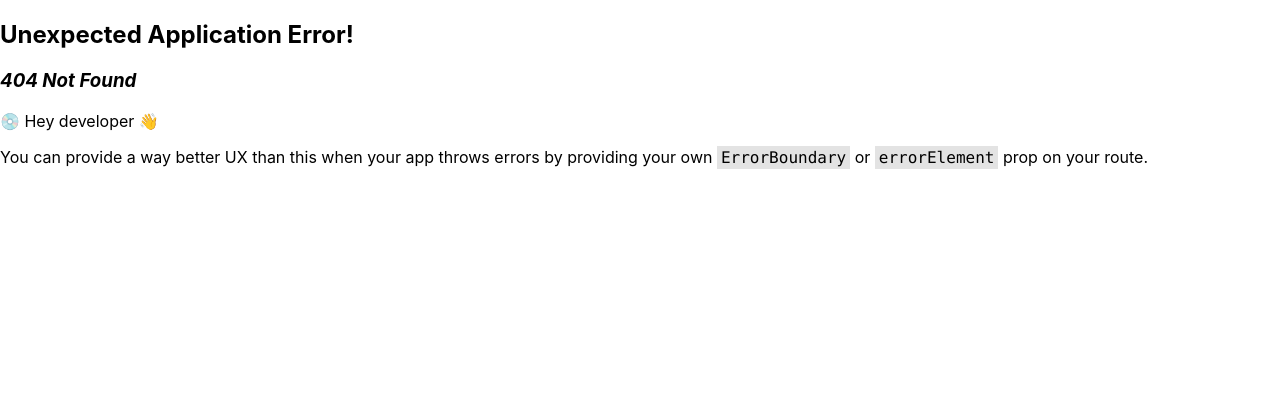
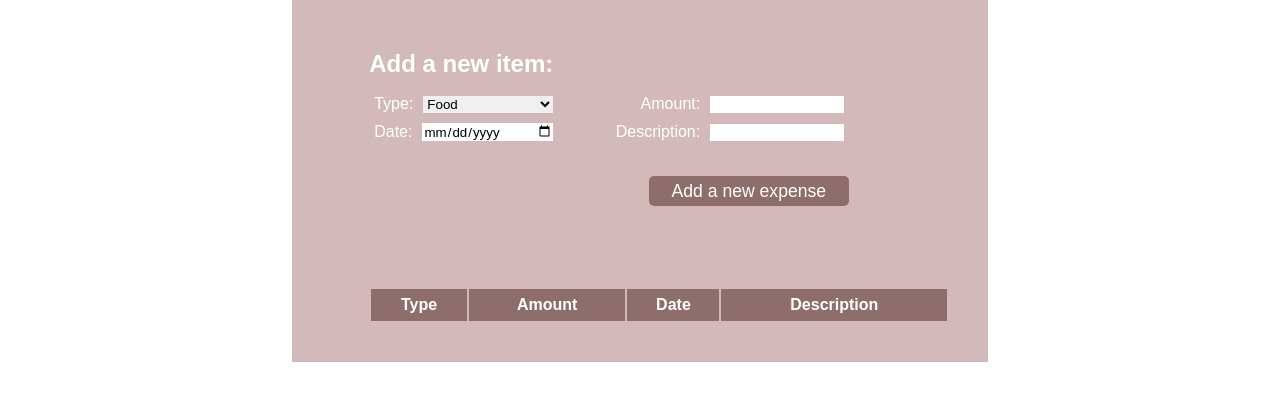
Before and after one commit to ayasha2001/expense_tracker_redux, a React (Create React App) app: page /expense in a window 1280 px wide. Before the commit this address had no page. Shown: the top 400 px of the page. Built offline with nearby package versions, Linux system fonts and the light colour scheme.

Commit message:
added expense form

```diff
--- a/src/components/auth/LoginSignup.css
+++ b/src/components/auth/LoginSignup.css
@@ -64,11 +64,13 @@
   border: 1px solid rgb(44, 104, 82);
   background-color: rgb(222, 253, 242);
   color: rgb(44, 104, 82);
-  border-radius: 3px;
+  border-radius: 2px;
+  font-size: 14px;
+  width: auto;
 }
 
 .error-message {
   color: red;
   font-family: sans-serif;
-  font-size: 14xspx;
+  font-size: 14px;
 }
--- /dev/null
+++ b/src/components/expense/ExpenseForm.css
@@ -0,0 +1,82 @@
+* {
+  margin: 0;
+  font-family: "Titillium Web", sans-serif;
+}
+
+body {
+  /* background: rgba(208, 20, 20, 0.037); */
+  color: white;
+  /* font-weight: bold; */
+}
+
+.content {
+  width: 580px;
+  margin: 0 auto;
+  background-color: rgba(156, 99, 99, 0.449);
+  padding: 3%;
+  padding-left: 6%;
+}
+
+.secondTitle {
+  text-align: left;
+  margin: 2% 0;
+  font-weight: bolder;
+  font-size: 24px;
+}
+
+.form {
+  padding: 5px;
+}
+
+.formLine {
+  display: inline-flex;
+  padding: 5px 0px;
+}
+
+.formLine-left {
+  float: left;
+}
+
+.formLine-right {
+  float: right;
+  margin-right: 100px;
+}
+
+input,
+select {
+  width: 130px;
+  margin-left: 10px;
+  margin-bottom: 10px;
+  border: white;
+}
+
+/* table style */
+table {
+  width: 100%;
+}
+
+thead {
+  background-color: rgba(85, 46, 46, 0.539);
+  line-height: 30px;
+}
+
+/* Button */
+
+button {
+  width: 200px;
+  color: #fff;
+  padding: 5px;
+  text-align: center;
+  font-size: 1.1em;
+  line-height: 20px;
+  background-color: rgba(85, 46, 46, 0.539);
+  border-radius: 5px;
+  border: 0;
+  margin-top: 25px;
+  cursor: pointer;
+}
+/*
+a{
+    text-decoration: underline;
+    cursor: pointer;
+} */
--- /dev/null
+++ b/src/components/expense/ExpenseForm.js
@@ -0,0 +1,89 @@
+import React, { useState } from "react";
+import "./ExpenseForm.css";
+
+const ExpenseForm = ({ onItemAdd }) => {
+  const [type, setType] = useState("");
+  const [amount, setAmount] = useState("");
+  const [date, setDate] = useState("");
+  const [description, setDescription] = useState("");
+
+  const handleTypeChange = (event) => {
+    setType(event.target.value);
+  };
+  const handleAmountChange = (event) => {
+    setAmount(event.target.value);
+  };
+  const handleDateChange = (event) => {
+    setDate(event.target.value);
+  };
+  const handleDescriptionChange = (event) => {
+    setDescription(event.target.value);
+  };
+
+  const handleSubmit = (event) => {
+    event.preventDefault();
+    const data = {
+      type: type,
+      amount: amount,
+      date: date,
+      description: description,
+    };
+    onItemAdd(data);
+  };
+
+  return (
+    <div>
+      <section className="content">
+        <h3 className="secondTitle">Add a new item: </h3>
+        <div className="form">
+          <form onSubmit={handleSubmit}>
+            <div className="formLine-left">
+              <span>Type:</span>
+              <select id="type" onChange={handleTypeChange}>
+                <option value="Food">Food</option>
+                <option value="Petrol">Petrol</option>
+                <option value="Grocery">Grocery</option>
+                <option value="Movie">Movie</option>
+                <option value="Outing">Outing</option>
+              </select>
+            </div>
+            <div className="formLine-right">
+              <span>Amount:</span>
+              <input
+                type="text"
+                onChange={handleAmountChange}
+                value={amount}
+                required
+              ></input>
+            </div>
+            <div className="formLine-left">
+              <span>Date:</span>
+              <input
+                type="date"
+                onChange={handleDateChange}
+                value={date}
+                required
+              ></input>
+            </div>
+
+            <div className="formLine-right">
+              <span>Description:</span>
+              <input
+                type="text"
+                onChange={handleDescriptionChange}
+                value={description}
+                required
+              />
+            </div>
+
+            <button type="submit" className="buttonSave">
+              Add a new expense
+            </button>
+          </form>
+        </div>
+      </section>
+    </div>
+  );
+};
+
+export default ExpenseForm;
--- /dev/null
+++ b/src/components/expense/ExpenseList.js
@@ -0,0 +1,30 @@
+import React from "react";
+import "./ExpenseForm.css";
+import ExpenseListItem from "./ExpenseListItem";
+
+const ExpenseList = ({ arr }) => {
+  console.log(arr);
+  return (
+    <div>
+      <section className="content">
+        <table className="table">
+          <thead>
+            <tr>
+              <th>Type</th>
+              <th>Amount</th>
+              <th>Date</th>
+              <th>Description</th>
+            </tr>
+          </thead>
+          <tbody id="expenseTable">
+            {arr?.map((item, i) => {
+              return <ExpenseListItem item={item} key={i} />;
+            })}
+          </tbody>
+        </table>
+      </section>
+    </div>
+  );
+};
+
+export default ExpenseList;
--- /dev/null
+++ b/src/components/expense/ExpenseListItem.js
@@ -0,0 +1,15 @@
+import React from "react";
+
+const ExpenseListItem = ({item}) => {
+    console.log(item)
+  return (
+    <tr>
+      <td>{item.type}</td>
+      <td>{item.amount}</td>
+      <td>{item.date}</td>
+      <td>{item.description}</td>
+    </tr>
+  );
+};
+
+export default ExpenseListItem;
--- a/src/index.js
+++ b/src/index.js
@@ -7,6 +7,7 @@ import { createBrowserRouter, RouterProvider } from "react-router-dom";
 import HomePage from "./pages/HomePage";
 import CompleteProfile from "./components/profile/CompleteProfile";
 import ForgotPassWordPage from "./pages/ForgotPassWordPage";
+import ExpensePage from "./pages/ExpensePage";
 
 const root = ReactDOM.createRoot(document.getElementById("root"));
 const router = createBrowserRouter([
@@ -30,6 +31,10 @@ const router = createBrowserRouter([
         path: "/forget",
         element: <ForgotPassWordPage />,
       },
+      {
+        path: "/expense",
+        element: <ExpensePage />,
+      },
     ],
   },
 ]);
--- /dev/null
+++ b/src/pages/ExpensePage.js
@@ -0,0 +1,22 @@
+import React, { useState } from "react";
+import ExpenseForm from "../components/expense/ExpenseForm";
+import ExpenseList from "../components/expense/ExpenseList";
+
+const ExpensePage = () => {
+  const [arr, setArr] = useState([]);
+
+  const onItemAdd = (item) => {
+    setArr((prev) => {
+      return [...prev, item];
+    });
+  };
+
+  return (
+    <div>
+      <ExpenseForm onItemAdd={onItemAdd} />
+      <ExpenseList arr={arr} />
+    </div>
+  );
+};
+
+export default ExpensePage;
```
Also changed, not shown: src/pages/HomePage.js (+11 -12 lines).
